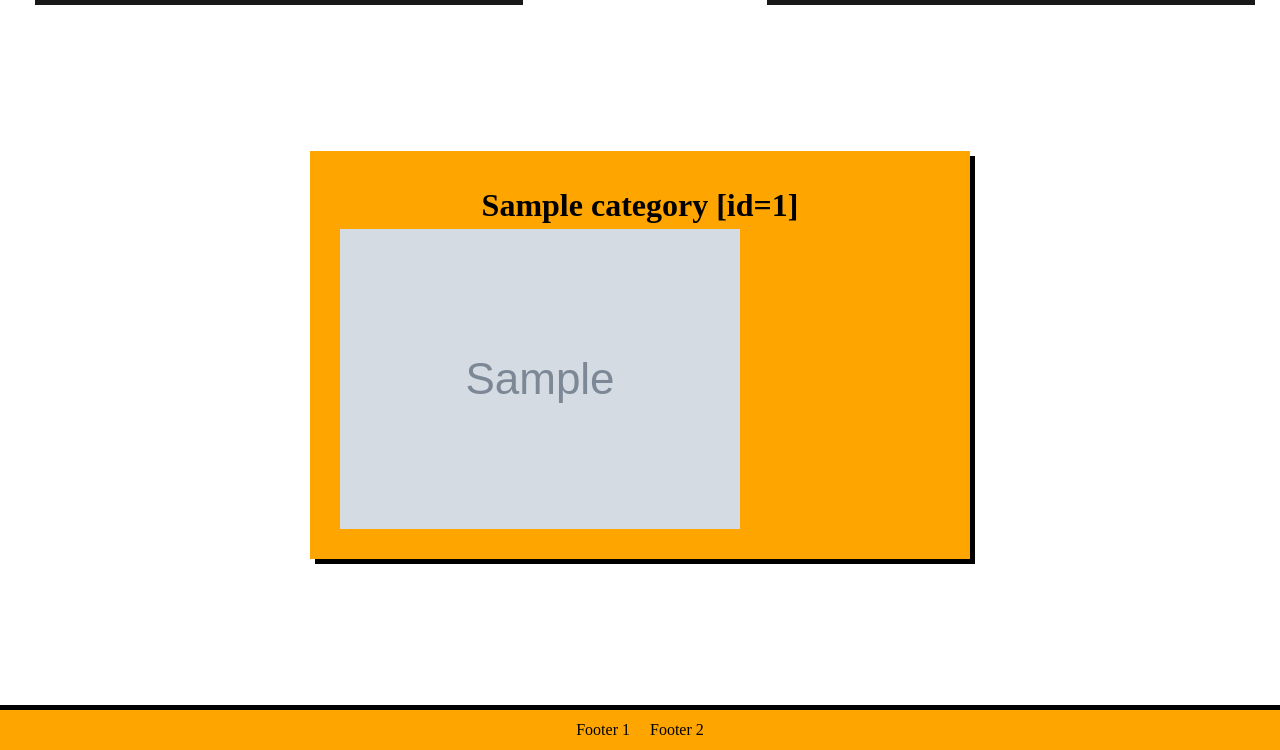
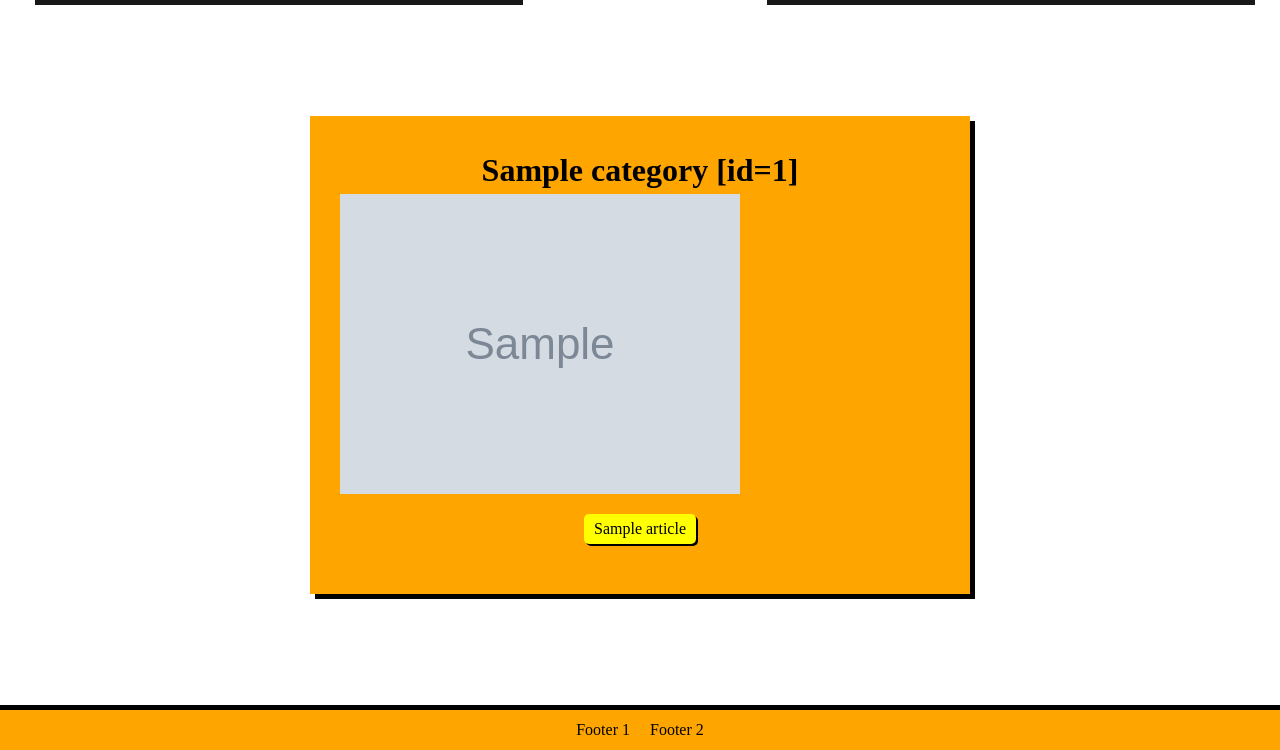
Before and after one commit to TAPAKAHOKOT/django_learning_coolsite, a Django app: a page that uses articles/templates/categories/view.html in a window 1280 px wide. Shown: the part 50-800 px from the top of the page. Run offline with Django 4.2, Linux system fonts and the light colour scheme; tables that the repository leaves empty hold one stand-in row (values such as "Sample post"); grey boxes marked "Sample" are stand-in pictures; style sheets or scripts are compiled from the project's sources; some libraries are stand-ins or nearby versions.

Commit message:
(add): end

```diff
--- a/articles/admin.py
+++ b/articles/admin.py
@@ -4,3 +4,4 @@ from .models import *
 
 
 admin.site.register(Categories)
+admin.site.register(Articles)
--- a/articles/models.py
+++ b/articles/models.py
@@ -4,7 +4,7 @@ from django.urls import reverse
 
 class Categories(models.Model):
     slug = models.SlugField(unique=True)
-    name = models.CharField(max_length=255)
+    name = models.CharField(max_length=255, db_index=True)
     image = models.ImageField(upload_to='images/%Y/%m/%d', blank=True, null=True)
     priority = models.PositiveIntegerField(default=0)
 
@@ -18,3 +18,23 @@ class Categories(models.Model):
 
     def __str__(self):
         return self.slug
+
+
+class Articles(models.Model):
+    category = models.ForeignKey(Categories, on_delete=models.PROTECT)
+
+    slug = models.SlugField(unique=True)
+    title = models.CharField(max_length=255, db_index=True)
+    content = models.TextField()
+    cover = models.ImageField(upload_to='images/%Y/%m/%d', blank=True, null=True)
+
+    time_create = models.DateTimeField(auto_now_add=True)
+    time_update = models.DateTimeField(auto_now=True)
+
+    is_published = models.BooleanField(default=False)
+
+    def get_absolute_url(self):
+        return reverse('categories_view', kwargs={'category_slug': self.slug})
+
+    def __str__(self):
+        return self.slug
--- a/articles/static/categories/sass/view.scss
+++ b/articles/static/categories/sass/view.scss
@@ -27,5 +27,41 @@
         h1 {
             color: black;
         }
+
+        .articles__container {
+            display: flex;
+            justify-content: center;
+            align-items: center;
+
+            ul {
+               li {
+                   list-style-type: none;
+                   padding: 20px;
+               }
+            }
+
+            a {
+                display: flex;
+                justify-content: center;
+                align-items: center;
+                box-shadow: 2px 2px 0px black;
+                background-color: yellow;
+                padding: 3px 10px;
+                border-radius: 5px;
+                transition: 0.5s;
+                flex-grow: 1;
+                margin: 0px 5px;
+                text-decoration: none;
+                color: black;
+                transition: 0.5s;
+            }
+
+            a:hover {
+                flex-grow: 5;
+                background-color: #000;
+                box-shadow: 0px 0px 0px black;
+                color: #fff;
+            }
+        }
     }
 }
--- a/articles/templates/categories/view.html
+++ b/articles/templates/categories/view.html
@@ -19,6 +19,15 @@
                     </div>
                 </div>
             {% endif %}
+            <div class="articles__container">
+                {% for articles_chunk in articles %}
+                    <ul>
+                        {% for article in articles_chunk %}
+                            <li><a href="{{ article.get_absolute_url }}">{{ article.title }}</a></li>
+                        {% endfor %}
+                    </ul>
+                {% endfor %}
+            </div>
         </div>
     </div>
 {% endblock %}
--- a/articles/views.py
+++ b/articles/views.py
@@ -1,13 +1,17 @@
 from django.core.exceptions import ObjectDoesNotExist
 from django.shortcuts import render, redirect
-from articles.models import Categories
+from articles.models import (
+    Categories,
+    Articles
+)
 
 
-split_list = lambda lst, sz: [lst[i::sz] for i in range(sz)]
+def split_list(lst, sz):
+    return [lst[i::sz] for i in range(sz)]
 
 
 def index(request):
-    all_categories = Categories.objects.all().filter(is_published=True).order_by('-priority', 'id')
+    all_categories = Categories.objects.all().filter(is_published=True).order_by('-priority', 'name')
     args = {
         'active_menu': 'categories',
         'categories': split_list(all_categories, 2)
@@ -21,7 +25,9 @@ def view(request, category_slug: str):
     except ObjectDoesNotExist:
         return redirect('categories_index')
 
+    all_articles = Articles.objects.all().filter(category_id=category.id).order_by('time_create')
     args = {
-        'category': category
+        'category': category,
+        'articles': split_list(all_articles, 2)
     }
     return render(request, 'categories/view.html', args)
```
Also changed, not shown: coolsite/settings.py (+10 -6 lines), requirements.txt (added, +15 -0 lines), static/categories/sass/view.css (+26 -0 lines), articles/migrations/0006_alter_categories_name_articles.py (added), 2 other files.
